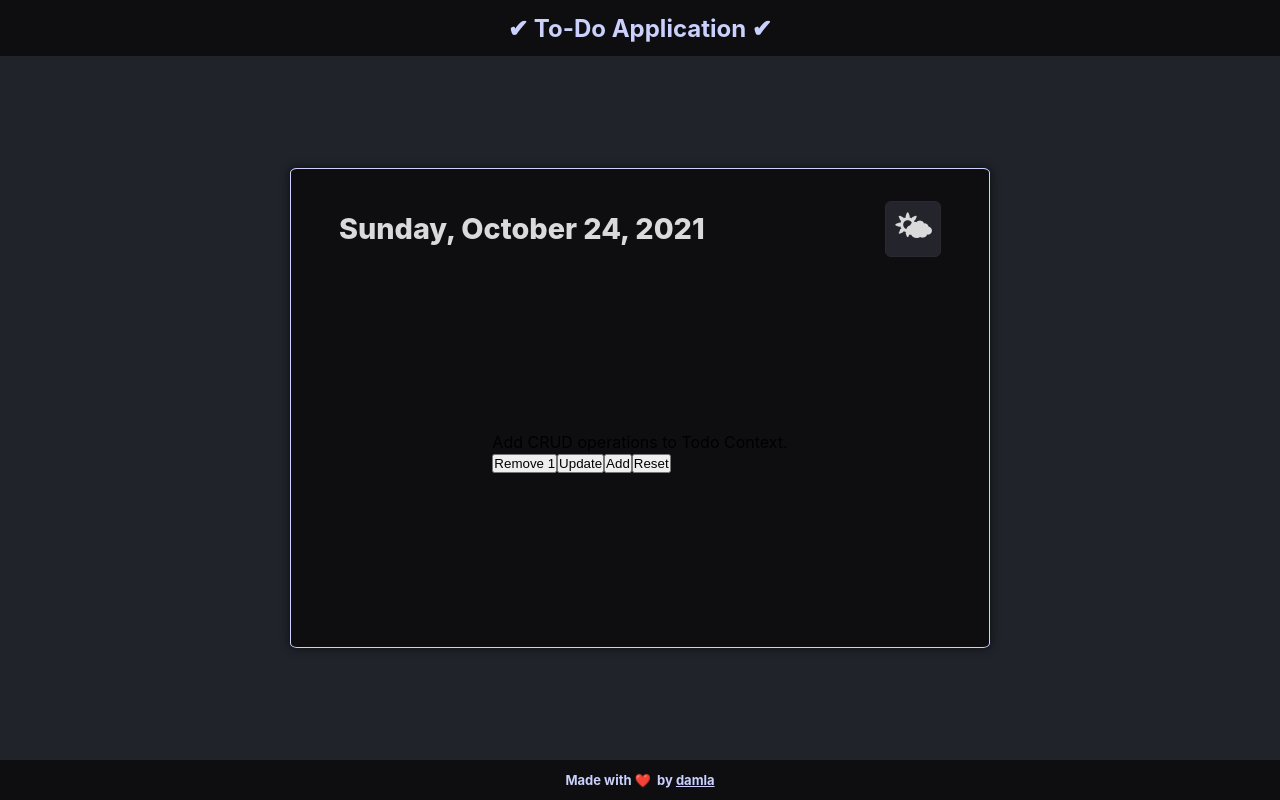
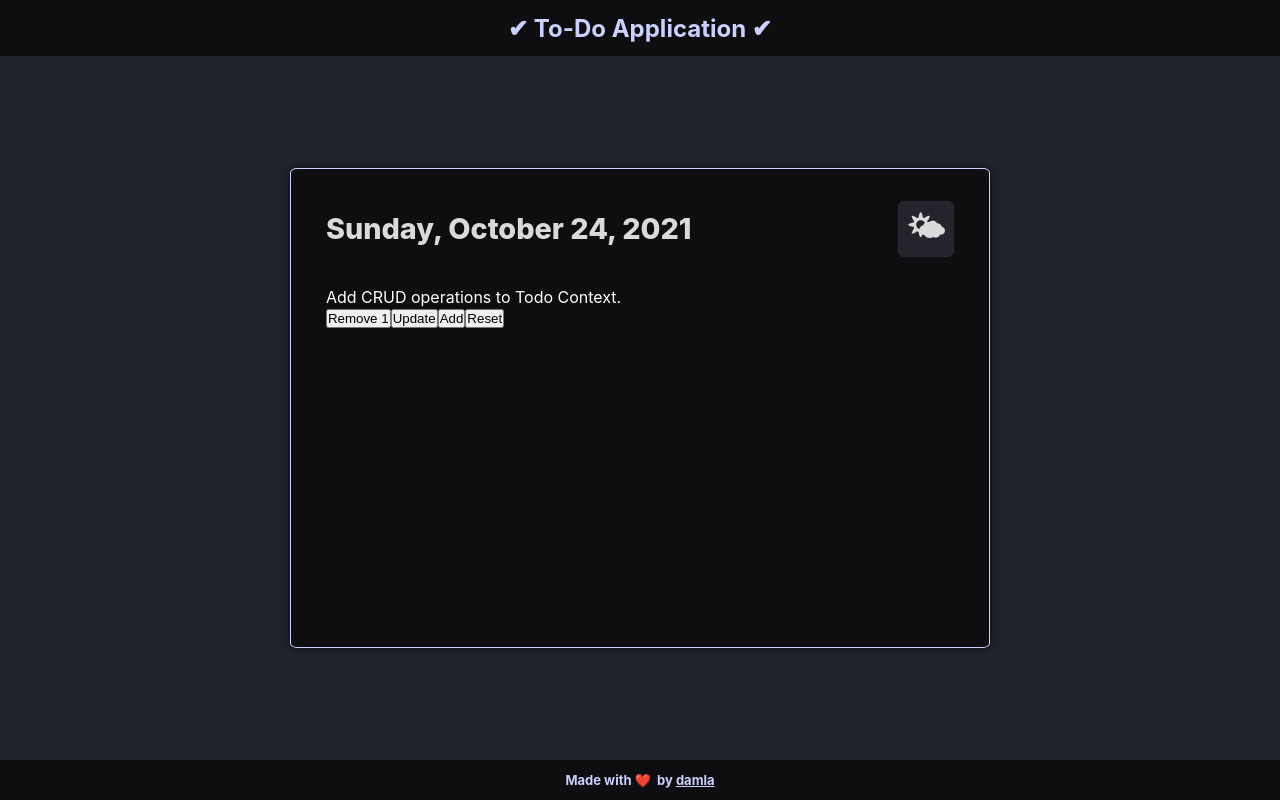
Before and after one commit to patika-hepsiburada-react-bootcamp/odev-5-damla, a React (Create React App) app: page / in a window 1280 px wide. Built offline with nearby package versions, Linux system fonts and the light colour scheme.

Commit message:
[#6] feat: add styling to container

```diff
--- a/src/components/Container/styles.module.scss
+++ b/src/components/Container/styles.module.scss
@@ -20,11 +20,10 @@
     line-height: 2.5rem;
     color: variables.$primary-font-color;
     display: flex;
-    width: 100%;
+    width: 90%;
     flex-wrap: wrap;
     justify-content: space-between;
     align-items: center;
-    padding: 0 3rem;
 
     .title {
       @media only screen and (max-width: variables.$mobile-width) {
@@ -36,13 +35,26 @@
 
       @media only screen and (min-width: variables.$mobile-width) and (max-width: variables.$tablet-width) {
         max-width: 400px;
-        padding: 0 1.5rem;
       }
     }
+  }
 
-    @media only screen and (max-width: variables.$mobile-width) {
-      padding: 0 1.5rem;
-    }
+  .body {
+    overflow-x: auto;
+    height: 100%;
+    width: 90%;
+    margin: 1.9rem;
+  }
+
+  ::-webkit-scrollbar {
+    background: variables.$primary-bg-color;
+    border-radius: 10px;
+  }
+
+  ::-webkit-scrollbar-thumb {
+    background: variables.$primary-bg-color;
+    border-radius: 10px;
+    box-shadow: inset 0 0 3px variables.$secondary-font-color;
   }
 
   @media only screen and (max-width: variables.$tablet-width) {
--- a/src/components/TodoListItem/styles.module.scss
+++ b/src/components/TodoListItem/styles.module.scss
@@ -1,4 +1,5 @@
 .container {
   display: flex;
   justify-content: space-between;
+  color: white;
 }
```
